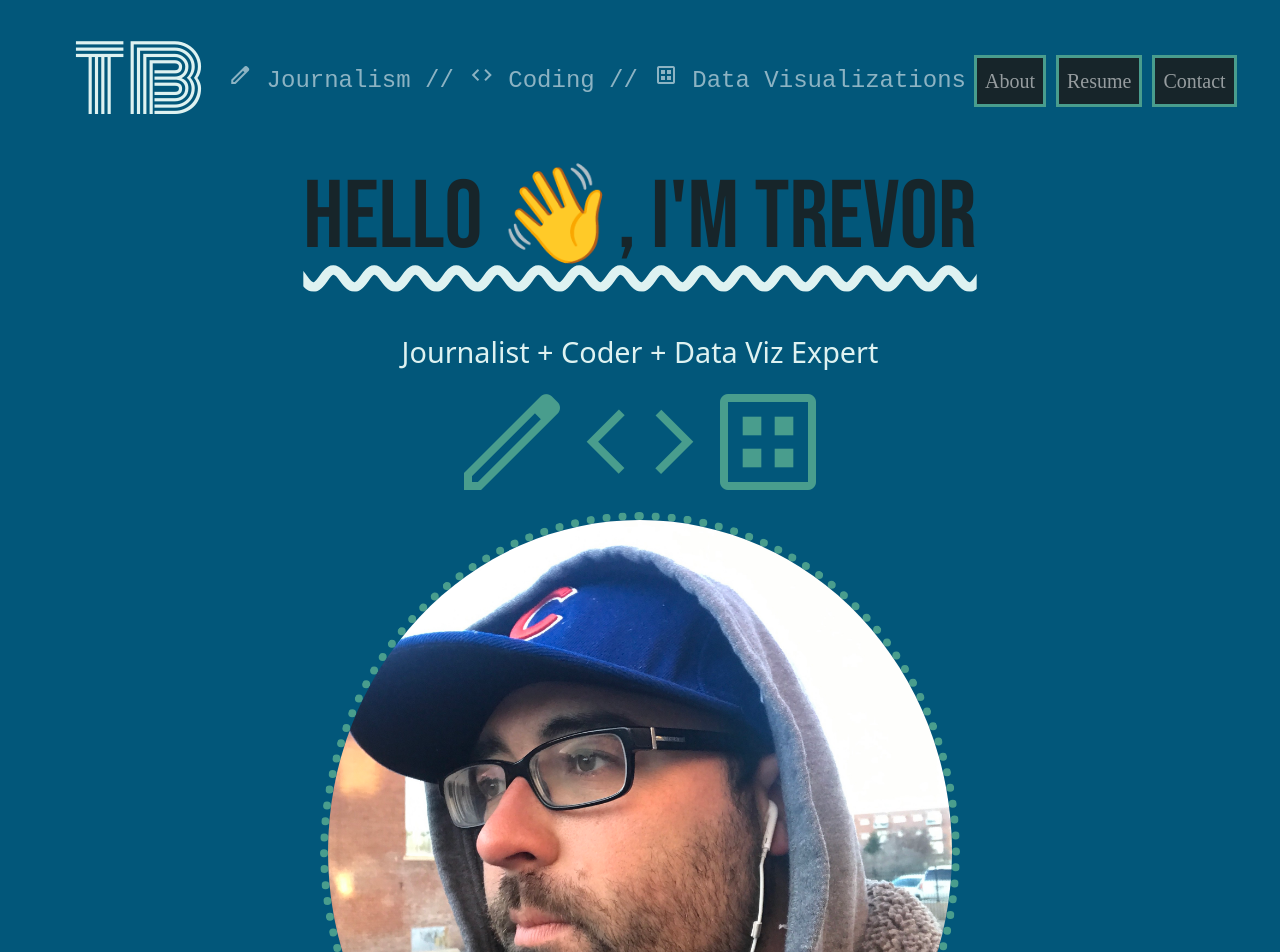
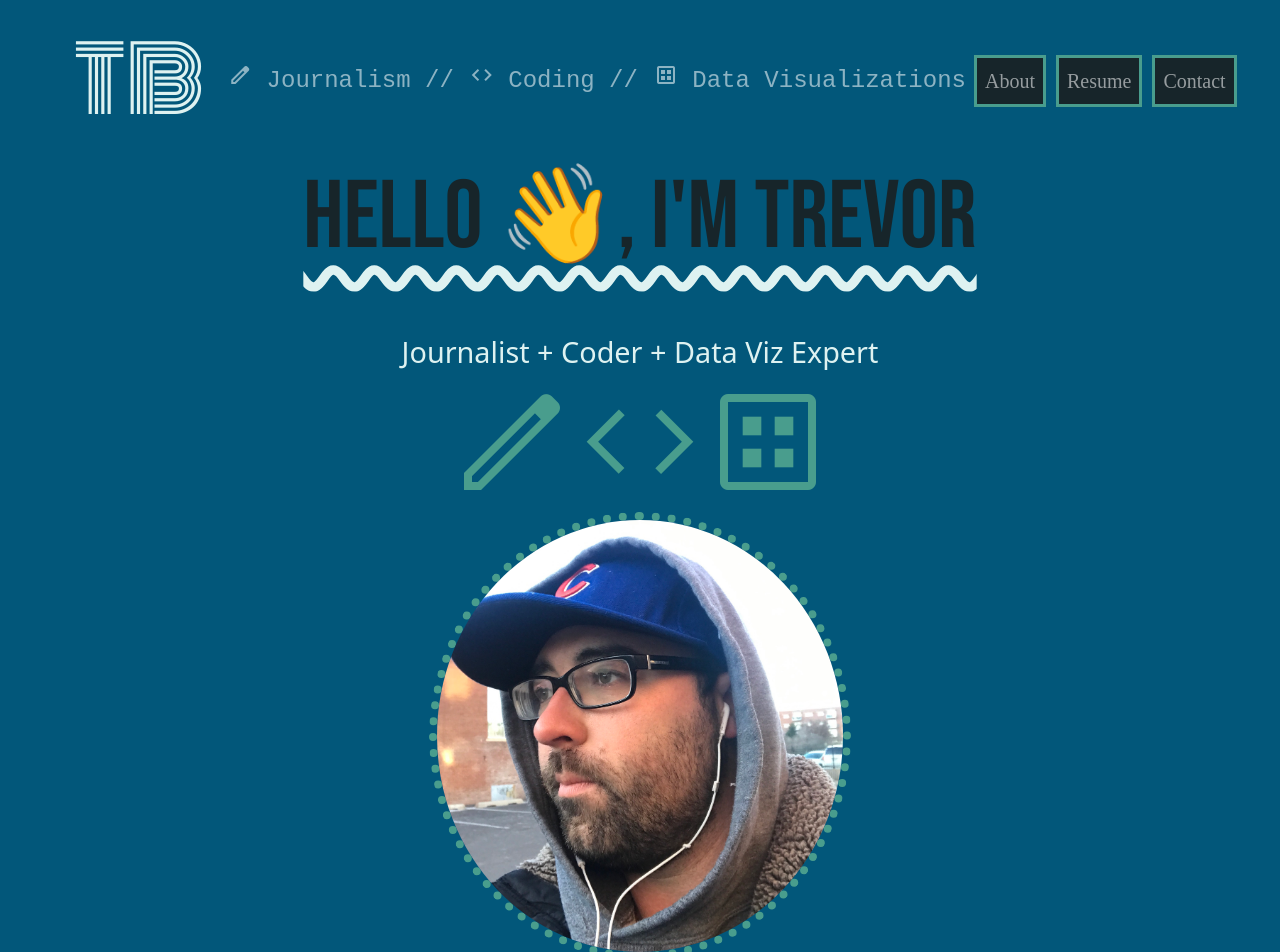
Before and after one commit to tbrown034/My-site, a React (Create React App) app: page / in a window 1280 px wide. Shown: the top 952 px of the page. Built offline with nearby package versions, Linux system fonts and the light colour scheme; a web font is replaced by a local one.

Commit message:
smaller main pic, other ui changes

```diff
--- a/src/App.css
+++ b/src/App.css
@@ -76,7 +76,7 @@ h5 {
 
 #homeTrevorPhoto {
   border: 8px #499d8d dotted;
-  max-width: 50%;
+  max-width: 33%;
   height: auto;
 }
 
```
